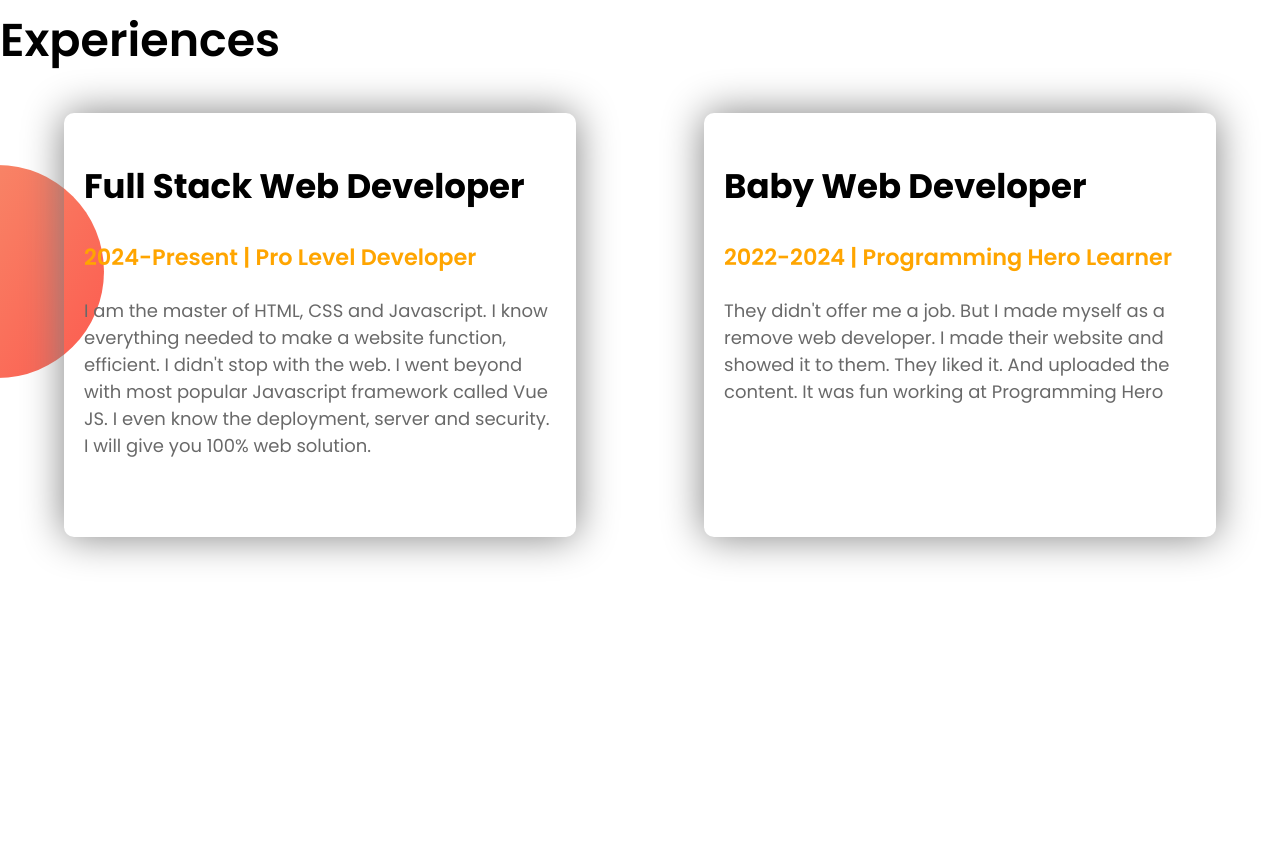
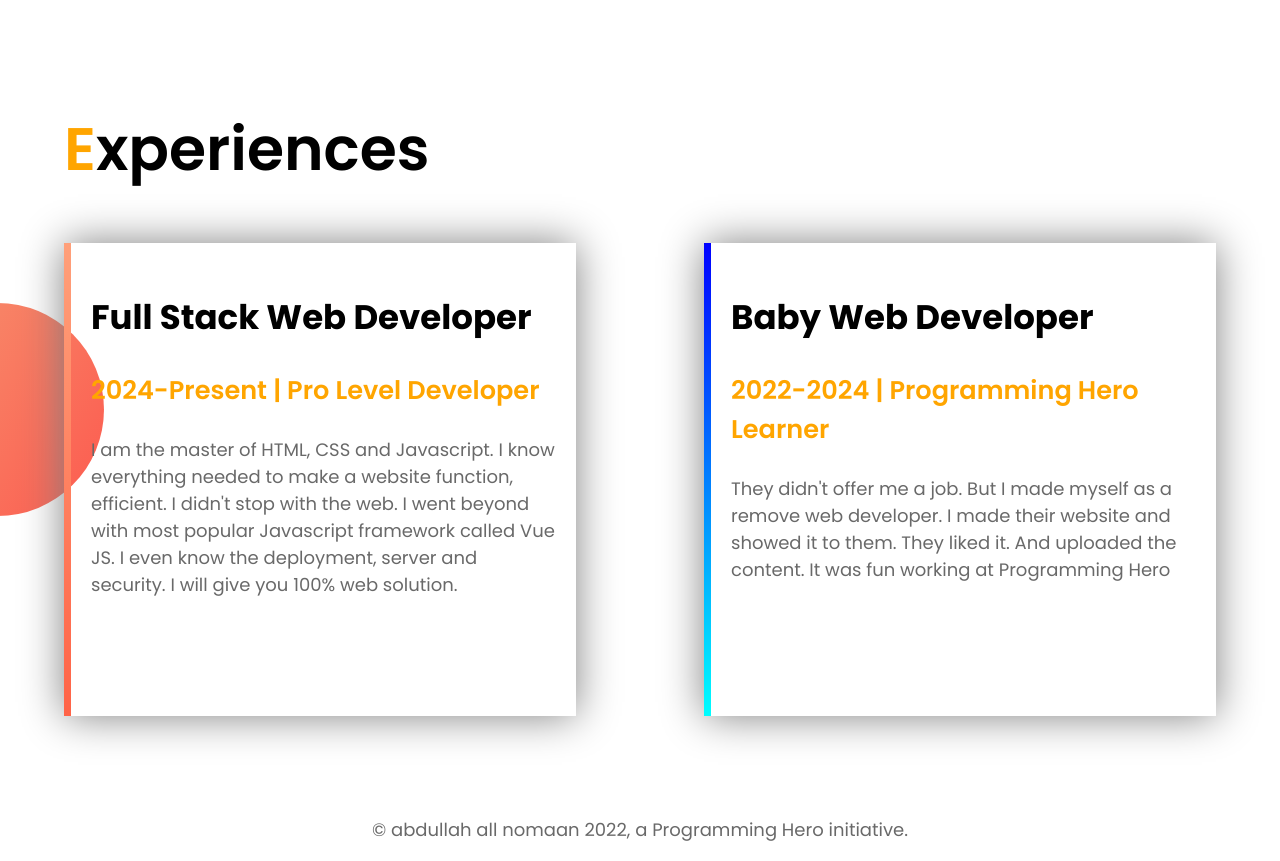
Before and after one commit to SaikatNoman12/development_protfolio, a plain HTML site: page index.html in a window 1280 px wide. Shown: the part 1251-2112 px from the top of the page. Before the commit the page ends 1888 px from the top, so only its background shows below. Drawn offline with Linux system fonts and the light colour scheme.

Commit message:
complete this website

```diff
--- a/index.html
+++ b/index.html
@@ -41,7 +41,7 @@
     </div>
 
     <div class="half-width">
-        <h1>Dream Big</h1>
+        <h1><span class="orange-color">Dream </span>Big</h1>
         <h2>Become a web developer</h2>
         <p>I already learned the basic HTML and CSS. I can build any simple website. I can even teach my grandma how to make simple website. My goal is to build 3 websites and learn advanced topics.</p>
         <a class="link_button" href="https://www.linkedin.com/in/abdullah-al-nomaan-a05135202/" target="_blank">DOWLOAD RESUME</a>
@@ -49,15 +49,15 @@
     </section>
 
     <section class="experience_area">
-        <h1>Experiences</h1>
+        <h1><span class="orange-color">E</span>xperiences</h1>
         <div class="flexible_container">
-            <div class="experiance_item">
+            <div id="full_stack" class="experiance_item">
                 <h2>Full Stack Web Developer</h2>
                 <h3 class="orange-color">2024-Present | Pro Level Developer</h3>
                 <p>I am the master of HTML, CSS and Javascript. I know everything needed to make a website function, efficient. I didn't stop with the web. I went beyond with most popular Javascript framework called Vue JS. I even know the deployment, server and security. I will give you 100% web solution.</p>
             </div>
 
-            <div class="experiance_item">
+            <div id="babay_web_dev" class="experiance_item">
                 <h2>Baby Web Developer</h2>
                 <h3 class="orange-color">2022-2024 | Programming Hero Learner</h3>
                 <p>They didn't offer me a job. But I made myself as a remove web developer. I made their website and showed it to them. They liked it. And uploaded the content. It was fun working at Programming Hero</p>
@@ -66,6 +66,9 @@
         </div>
     </section>
 
+    <footer>
+        <p>© abdullah all nomaan 2022, a Programming Hero initiative.</p>
+    </footer>
 
 </body>
 </html>
--- a/style.css
+++ b/style.css
@@ -4,7 +4,7 @@ body{
 }
 
 h1{
-    font-size:46px;
+    font-size:60px;
     font-weight: 600;
 }
 h2{
@@ -13,6 +13,7 @@ h2{
 .orange-color{
     color: orange;
 }
+
 .flexible_container{
     display: flex;
     margin-bottom:100px ;
@@ -32,7 +33,7 @@ h2{
     font-size: 1.4em;
 }
 
-.half-width p{
+.half-width p, footer p{
     font-weight: 400;
     color: dimgray;
     font-size: 18px;
@@ -65,17 +66,21 @@ h2{
     background-position: left ;
 }
 
+.experience_area h1{
+    margin-left: 5%;
+}
+
 .experiance_item{
     width: 40%;
     box-shadow: 0px 0px 40px gray;
     margin: 0 5% 0 5%;
-    padding: 20px 20px 60px;
-    border-radius: 10px;
+    padding: 20px 20px 100px;
+    border-radius: 0px;
 }
 
 .experiance_item h3{
     font-weight: 600;
-    font-size: 1.4em;
+    font-size: 1.6em;
 }
 
 .experiance_item p{
@@ -83,3 +88,19 @@ h2{
     color: dimgray;
     font-size: 18px;
 }
+
+#full_stack{
+    border-left: 7px solid;
+    border-image: linear-gradient(180deg, lightsalmon, tomato);
+    border-image-slice: 1;
+}
+
+#babay_web_dev{
+    border-left: 7px solid;
+    border-image: linear-gradient(180deg , blue, cyan );
+    border-image-slice: 1;
+}
+
+footer p{
+    text-align: center;
+}
```
